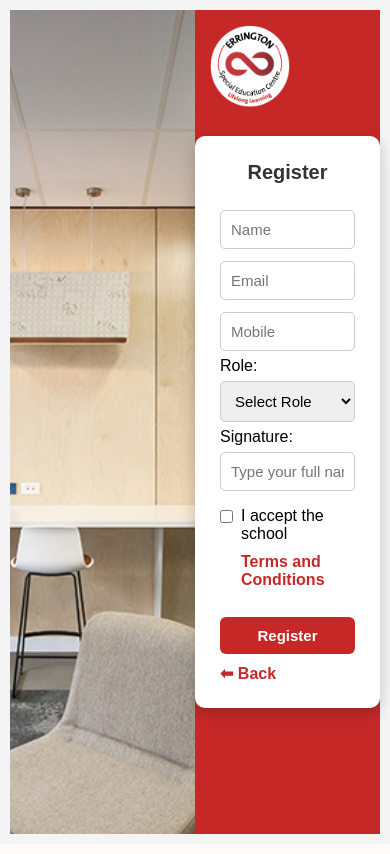
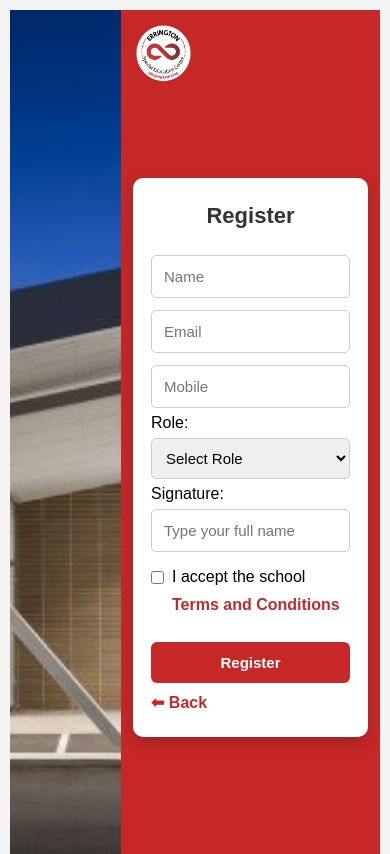
Before and after one commit to moghnome/Staff-signin-Kiosk, a Flask app: page /register in a window 390 px wide. Run offline with Flask 3, Linux system fonts and the light colour scheme.

Commit message:
Update register.html

```diff
--- a/templates/register.html
+++ b/templates/register.html
@@ -210,6 +210,81 @@ a {
     color:#c62828;
     font-weight:bold;
 }
+   /* ================= TABLET ================= */
+@media (max-width: 900px){
+
+    body{
+        flex-direction:row;
+    }
+
+    /* KEEP IMAGE ON SIDE */
+    .left{
+        width:40%;
+        display:block;
+        background:url("{{ url_for('static', filename='ESEC images.jpg') }}") center center no-repeat;
+        background-size:cover;
+    }
+
+    .right{
+        width:60%;
+        min-height:100vh;
+        padding:80px 20px 20px;
+    }
+
+    .box{
+        width:100%;
+        max-width:380px;
+    }
+
+    .logo{
+        width:65px;
+        top:15px;
+        left:15px;
+    }
+}
+
+/* ================= MOBILE ================= */
+@media (max-width: 600px){
+
+    body{
+        flex-direction:row;
+    }
+
+    /* KEEP SIDE IMAGE */
+    .left{
+        width:30%;
+        min-height:100vh;
+        display:block;
+        background:url("{{ url_for('static', filename='ESEC images.jpg') }}") center center no-repeat;
+        background-size:cover;
+    }
+
+    .right{
+        width:70%;
+        min-height:100vh;
+        padding:70px 12px 20px;
+    }
+
+    .box{
+        width:100%;
+        max-width:100%;
+        padding:25px 18px;
+    }
+
+    h2{
+        font-size:22px;
+    }
+
+    input,
+    button{
+        font-size:15px;
+        padding:12px;
+    }
+
+    .logo{
+        width:55px;
+    }
+}
 </style>
 </head>
 
```
